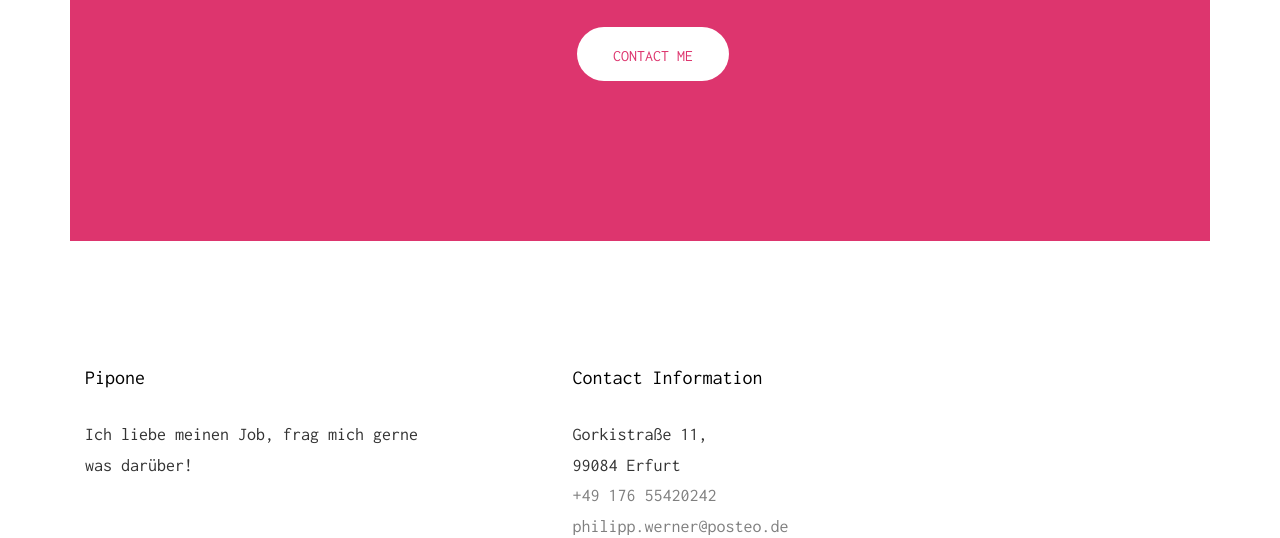
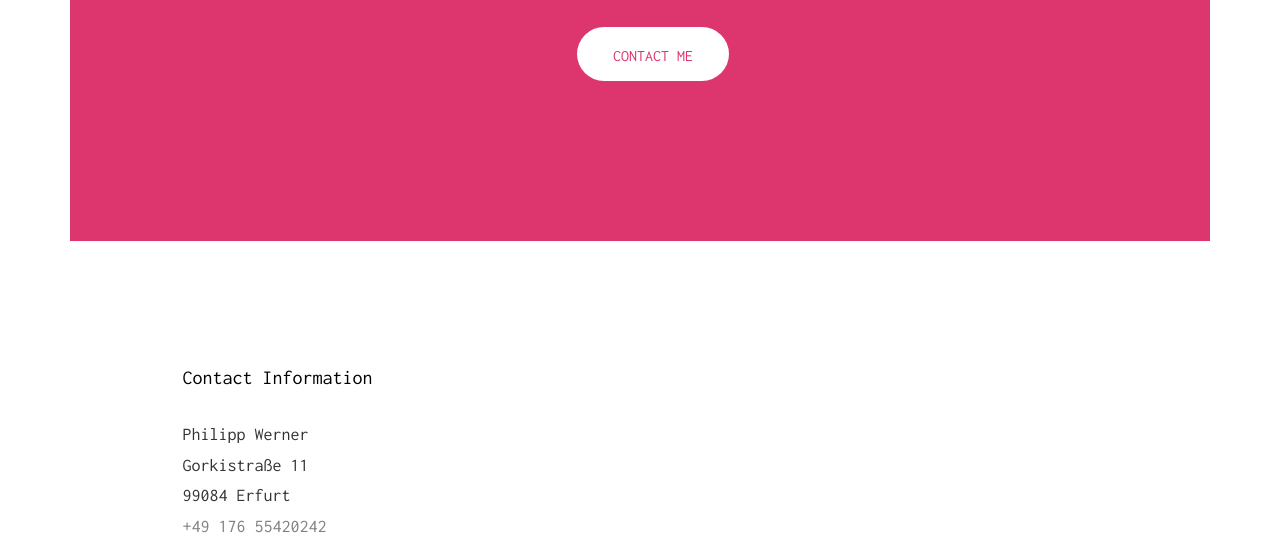
Before and after one commit to Pip-1/pip-1.github.io, a plain HTML site: page index.html in a window 1280 px wide. Shown: the part 1865-2403 px from the top of the page. Drawn offline with Linux system fonts and the light colour scheme; files whose address does not match are found by name.

Commit message:
custom footer

```diff
--- a/index.html
+++ b/index.html
@@ -125,15 +125,10 @@
 	<footer id="fh5co-footer" role="contentinfo">
 		<div class="container">
 			<div class="row row-pb-md">
-				<div class="col-md-4 fh5co-widget">
-					<h4>Pipone</h4>
-					<p>Ich liebe meinen Job, frag mich gerne was darüber!</p>
-				</div>
-
 				<div class="col-md-4 col-md-push-1 fh5co-widget">
 					<h4>Contact Information</h4>
 					<ul class="fh5co-footer-links">
-						<li>Gorkistraße 11, <br> 99084 Erfurt</li>
+						<li>Philipp Werner <br> Gorkistraße 11 <br> 99084 Erfurt</li>
 						<li><a href="tel://004917655420242">+49 176 55420242</a></li>
 						<li><a href="mailto:philipp.werner@posteo.de">philipp.werner@posteo.de</a></li>
 						<li><a href="http://https://pip-1.github.io/">pip-1.github.io/</a></li>
```
